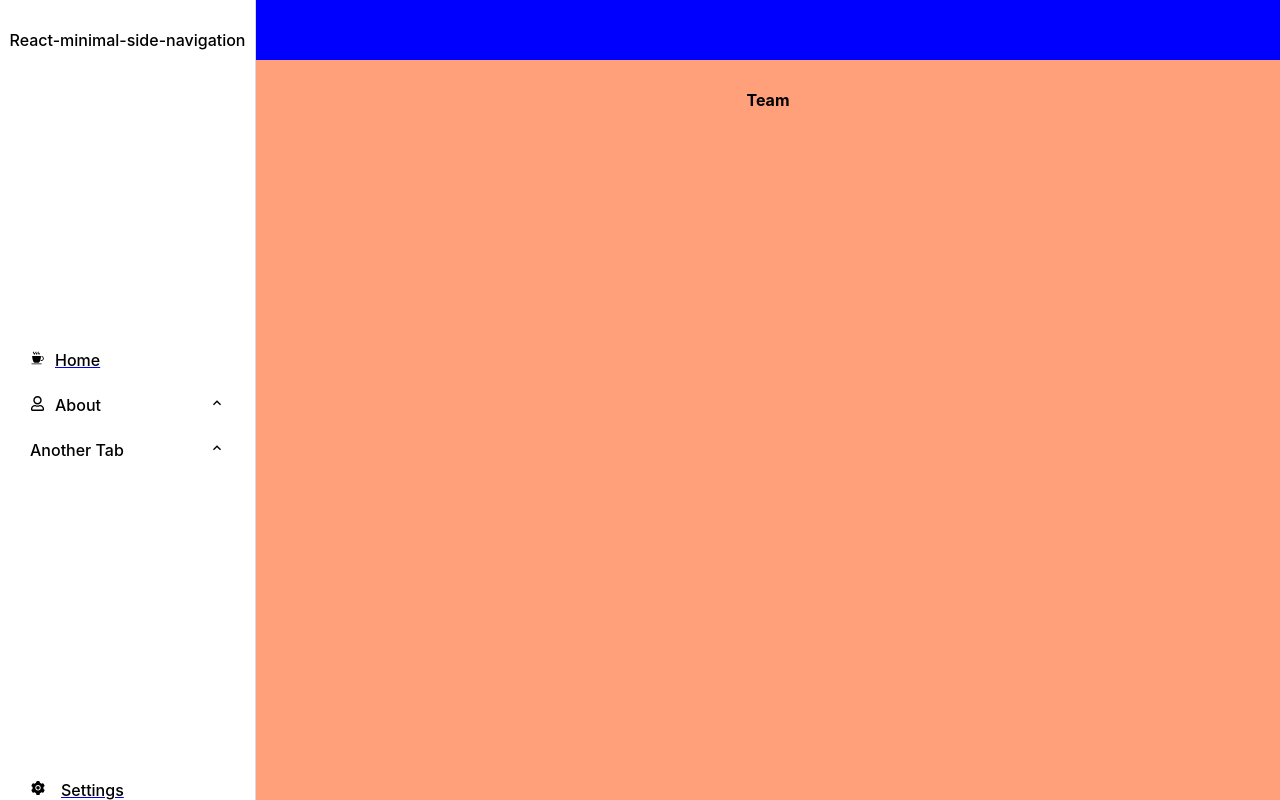
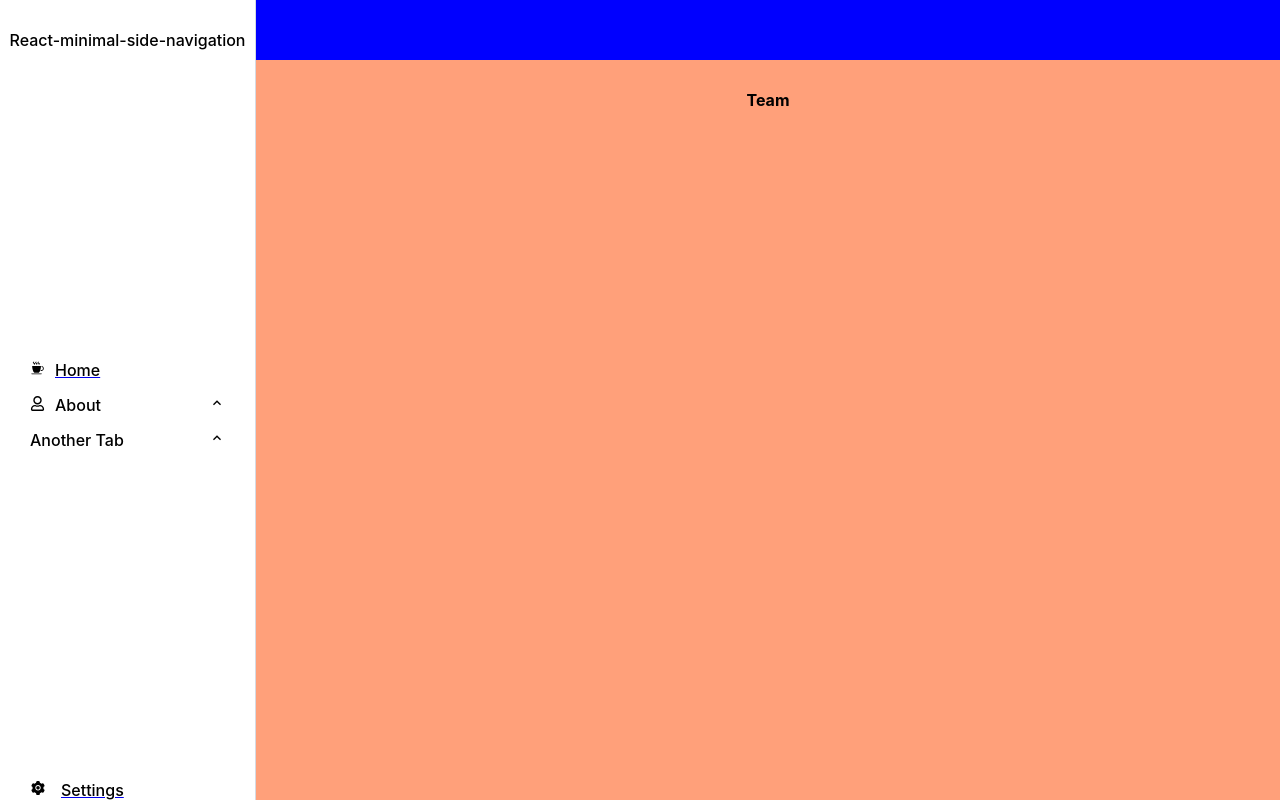
Before and after one commit to Zaibi727/Collection-of-Designs, a React (Create React App) app: page /teams in a window 1280 px wide. Built offline with nearby package versions, Linux system fonts and the light colour scheme.

Commit message:
Update sidebarsub.module.css

```diff
--- a/src/components/SideBarSub/sidebarsub.module.css
+++ b/src/components/SideBarSub/sidebarsub.module.css
@@ -51,8 +51,8 @@
 
 }
 .div2 li{
-    margin-bottom: 20px;
-    margin-top: 20px;
+    margin-bottom: 10px;
+    margin-top: 10px;
     font-weight: 500;
     text-decoration: none !important;
     color: black;
@@ -107,3 +107,8 @@
 .deco{
     text-decoration: none!;
 }
+
+.sidebarsub_deco__3NZSb {
+    text-decoration: none;
+    color: black;
+}
```
